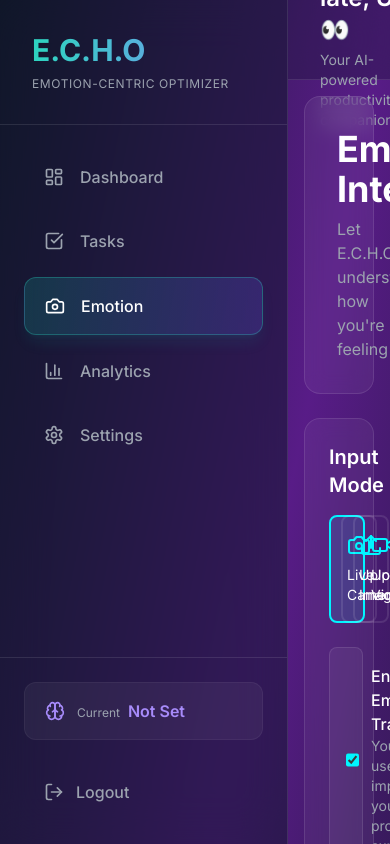
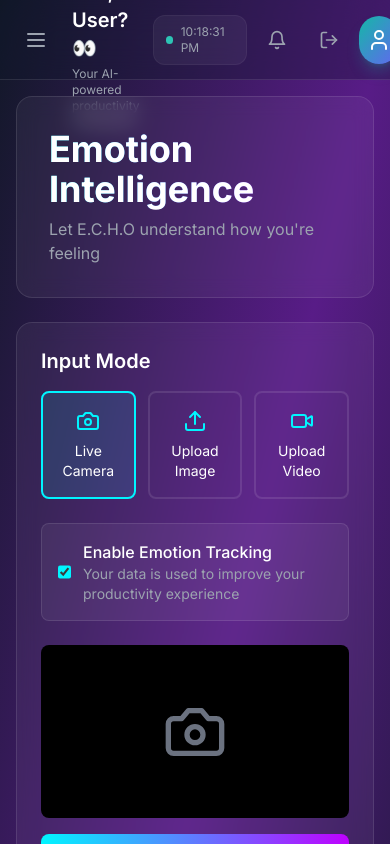
Before and after one commit to beingcrazyasalways/echo-saas, a Next.js app: page /emotion in a window 390 px wide. Shown: the top 844 px of the page. Built offline with nearby package versions, Linux system fonts and the light colour scheme; no server answers.

Commit message:
Fix global layout collapse - mobile-responsive sidebar with toggle menu

```diff
--- a/app/analytics/page.jsx
+++ b/app/analytics/page.jsx
@@ -18,6 +18,7 @@ export default function AnalyticsPage() {
   const [loading, setLoading] = useState(true);
   const [currentEmotion, setCurrentEmotion] = useState('');
   const [behaviorPatterns, setBehaviorPatterns] = useState(null);
+  const [sidebarOpen, setSidebarOpen] = useState(false);
 
   useEffect(() => {
     const savedEmotion = localStorage.getItem('currentEmotion');
@@ -117,10 +118,18 @@ export default function AnalyticsPage() {
 
   return (
     <div className="min-h-screen bg-gradient-to-br from-slate-900 via-violet-900/30 to-slate-900">
-      <Sidebar currentEmotion={currentEmotion} />
+      <Sidebar
+        currentEmotion={currentEmotion}
+        isOpen={sidebarOpen}
+        onClose={() => setSidebarOpen(false)}
+      />
 
-      <div className="ml-72">
-        <Header user={user} currentEmotion={currentEmotion} />
+      <div className="lg:ml-72">
+        <Header
+          user={user}
+          currentEmotion={currentEmotion}
+          onMenuToggle={() => setSidebarOpen(true)}
+        />
 
         <main className="p-6">
           <div className="space-y-6">
--- a/app/dashboard/page.jsx
+++ b/app/dashboard/page.jsx
@@ -57,6 +57,7 @@ export default function DashboardPage() {
   const [streak, setStreak] = useState(0);
   const [xp, setXP] = useState(0);
   const [taskFeedback, setTaskFeedback] = useState(null);
+  const [sidebarOpen, setSidebarOpen] = useState(false);
 
   useEffect(() => {
     checkAuth();
@@ -521,9 +522,13 @@ export default function DashboardPage() {
 
   return (
     <div className={`min-h-screen bg-gradient-to-br ${gradientClass} ${glowClass} transition-all duration-500`}>
-      <Sidebar currentEmotion={currentEmotion} />
+      <Sidebar
+        currentEmotion={currentEmotion}
+        isOpen={sidebarOpen}
+        onClose={() => setSidebarOpen(false)}
+      />
 
-      <div className="ml-72">
+      <div className="lg:ml-72 transition-all duration-300">
         {taskFeedback && (
           <div className={`fixed top-24 right-8 px-4 py-3 rounded-lg shadow-lg z-50 ${
             taskFeedback.type === 'success'
@@ -544,6 +549,7 @@ export default function DashboardPage() {
           user={user}
           currentEmotion={currentEmotion}
           onLogout={handleLogout}
+          onMenuToggle={() => setSidebarOpen(true)}
         />
         <div className="px-4 sm:px-8 py-4 border-b border-white/10 flex items-center justify-between">
           <div className="flex items-center gap-6">
--- a/app/emotion/page.jsx
+++ b/app/emotion/page.jsx
@@ -21,6 +21,7 @@ export default function EmotionPage() {
   const [enableTracking, setEnableTracking] = useState(true);
   const [user, setUser] = useState(null);
   const [currentEmotion, setCurrentEmotion] = useState('');
+  const [sidebarOpen, setSidebarOpen] = useState(false);
 
   const videoRef = useRef(null);
   const canvasRef = useRef(null);
@@ -228,9 +229,13 @@ export default function EmotionPage() {
 
   return (
     <div className="min-h-screen bg-gradient-to-br from-gray-900 via-purple-900 to-gray-900">
-      <Sidebar currentEmotion={currentEmotion} />
+      <Sidebar
+        currentEmotion={currentEmotion}
+        isOpen={sidebarOpen}
+        onClose={() => setSidebarOpen(false)}
+      />
 
-      <div className="ml-72">
+      <div className="lg:ml-72">
         <Header
           user={user}
           currentEmotion={currentEmotion}
@@ -238,6 +243,7 @@ export default function EmotionPage() {
             await signOut();
             router.push('/login');
           }}
+          onMenuToggle={() => setSidebarOpen(true)}
         />
 
         <div className="p-4 sm:p-8">
--- a/app/globals.css
+++ b/app/globals.css
@@ -1,6 +1,12 @@
 @tailwind base;
 @tailwind components;
 @tailwind utilities;
+
+*,
+*::before,
+*::after {
+  box-sizing: border-box;
+}
 
 :root {
   --foreground-rgb: 255, 255, 255;
@@ -16,6 +22,10 @@ body {
       rgb(var(--background-end-rgb))
     )
     rgb(var(--background-start-rgb));
+  margin: 0;
+  padding: 0;
+  width: 100%;
+  min-height: 100vh;
 }
 
 @layer utilities {
--- a/app/settings/page.jsx
+++ b/app/settings/page.jsx
@@ -12,6 +12,7 @@ export default function SettingsPage() {
   const [user, setUser] = useState(null);
   const [loading, setLoading] = useState(true);
   const [currentEmotion, setCurrentEmotion] = useState('');
+  const [sidebarOpen, setSidebarOpen] = useState(false);
 
   useEffect(() => {
     const savedEmotion = localStorage.getItem('currentEmotion');
@@ -53,10 +54,18 @@ export default function SettingsPage() {
 
   return (
     <div className="min-h-screen bg-gradient-to-br from-slate-900 via-violet-900/30 to-slate-900">
-      <Sidebar currentEmotion={currentEmotion} />
+      <Sidebar
+        currentEmotion={currentEmotion}
+        isOpen={sidebarOpen}
+        onClose={() => setSidebarOpen(false)}
+      />
 
-      <div className="ml-72">
-        <Header user={user} currentEmotion={currentEmotion} />
+      <div className="lg:ml-72">
+        <Header
+          user={user}
+          currentEmotion={currentEmotion}
+          onMenuToggle={() => setSidebarOpen(true)}
+        />
 
         <main className="p-6">
           <div className="space-y-6">
--- a/app/tasks/page.jsx
+++ b/app/tasks/page.jsx
@@ -19,6 +19,7 @@ export default function TasksPage() {
   const [filter, setFilter] = useState('all');
   const [loading, setLoading] = useState(true);
   const [currentEmotion, setCurrentEmotion] = useState('');
+  const [sidebarOpen, setSidebarOpen] = useState(false);
 
   useEffect(() => {
     const savedEmotion = localStorage.getItem('currentEmotion');
@@ -121,10 +122,18 @@ export default function TasksPage() {
 
   return (
     <div className="min-h-screen bg-gradient-to-br from-slate-900 via-violet-900/30 to-slate-900">
-      <Sidebar currentEmotion={currentEmotion} />
+      <Sidebar
+        currentEmotion={currentEmotion}
+        isOpen={sidebarOpen}
+        onClose={() => setSidebarOpen(false)}
+      />
 
-      <div className="ml-72">
-        <Header user={user} currentEmotion={currentEmotion} />
+      <div className="lg:ml-72">
+        <Header
+          user={user}
+          currentEmotion={currentEmotion}
+          onMenuToggle={() => setSidebarOpen(true)}
+        />
 
         <main className="p-6">
           <div className="space-y-6">
--- a/components/Header.jsx
+++ b/components/Header.jsx
@@ -1,9 +1,9 @@
 'use client';
 
-import { User, Bell, LogOut } from 'lucide-react';
+import { User, Bell, LogOut, Menu } from 'lucide-react';
 import { useTimeContext } from '../hooks/useTimeContext';
 
-export default function Header({ user, currentEmotion, onLogout }) {
+export default function Header({ user, currentEmotion, onLogout, onMenuToggle }) {
   const { greeting, sessionDuration, formattedTime } = useTimeContext();
 
   const getEmotionBadge = () => {
@@ -20,21 +20,29 @@ export default function Header({ user, currentEmotion, onLogout }) {
   };
 
   return (
-    <header className="h-20 backdrop-blur-xl bg-slate-900/30 border-b border-white/10 flex items-center justify-between px-8">
-      <div>
-        <h2 className="text-2xl font-semibold text-white">
-          {greeting}
-        </h2>
-        <div className="flex items-center gap-4 mt-1">
-          <p className="text-sm text-gray-400">
-            Your AI-powered productivity companion
-          </p>
-          <span className="text-xs text-teal-400">•</span>
-          <p className="text-xs text-gray-500">Active for {sessionDuration}</p>
+    <header className="h-20 backdrop-blur-xl bg-slate-900/30 border-b border-white/10 flex items-center justify-between px-4 sm:px-8">
+      <div className="flex items-center gap-4">
+        <button
+          onClick={onMenuToggle}
+          className="lg:hidden p-2 rounded-lg text-gray-400 hover:text-white hover:bg-white/10"
+        >
+          <Menu size={24} />
+        </button>
+        <div>
+          <h2 className="text-xl sm:text-2xl font-semibold text-white">
+            {greeting}
+          </h2>
+          <div className="flex items-center gap-2 sm:gap-4 mt-1">
+            <p className="text-xs sm:text-sm text-gray-400">
+              Your AI-powered productivity companion
+            </p>
+            <span className="text-xs text-teal-400 hidden sm:inline">•</span>
+            <p className="text-xs text-gray-500 hidden sm:inline">Active for {sessionDuration}</p>
+          </div>
         </div>
       </div>
 
-      <div className="flex items-center gap-4">
+      <div className="flex items-center gap-2 sm:gap-4">
         <div className="flex items-center gap-2 px-3 py-2 bg-white/5 rounded-xl border border-white/5">
           <div className="w-2 h-2 bg-teal-400 rounded-full animate-pulse"></div>
           <span className="text-xs text-gray-400">{formattedTime}</span>
--- a/components/Sidebar.jsx
+++ b/components/Sidebar.jsx
@@ -9,10 +9,12 @@ import {
   Settings,
   LogOut,
   Brain,
-  Camera
+  Camera,
+  X,
+  Menu
 } from 'lucide-react';
 
-export default function Sidebar({ currentEmotion }) {
+export default function Sidebar({ currentEmotion, isOpen, onClose }) {
   const router = useRouter();
   const pathname = usePathname();
 
@@ -40,12 +42,35 @@ export default function Sidebar({ currentEmotion }) {
   };
 
   return (
-    <div className="w-72 h-screen backdrop-blur-xl bg-slate-900/50 border-r border-white/10 flex flex-col fixed left-0 top-0">
-      <div className="p-8 border-b border-white/10">
-        <h1 className="text-3xl font-bold bg-gradient-to-r from-teal-400 to-indigo-400 bg-clip-text text-transparent">
+    <>
+      {/* Mobile overlay */}
+      {isOpen && (
+        <div
+          className="fixed inset-0 bg-black/50 backdrop-blur-sm z-40 lg:hidden"
+          onClick={onClose}
+        />
+      )}
+
+      {/* Sidebar */}
+      <div className={`
+        fixed lg:static inset-y-0 left-0 z-50
+        w-72 h-screen backdrop-blur-xl bg-slate-900/50 border-r border-white/10 flex flex-col
+        transform transition-transform duration-300 ease-in-out
+        ${isOpen ? 'translate-x-0' : '-translate-x-full lg:translate-x-0'}
+      `}>
+        <div className="p-6 border-b border-white/10 flex items-center justify-between">
+          <div>
+            <h1 className="text-2xl sm:text-3xl font-bold bg-gradient-to-r from-teal-400 to-indigo-400 bg-clip-text text-transparent">
               E.C.H.O
             </h1>
             <p className="text-xs text-gray-400 mt-2 tracking-wider uppercase">Emotion-Centric Optimizer</p>
+          </div>
+          <button
+            onClick={onClose}
+            className="lg:hidden p-2 rounded-lg text-gray-400 hover:text-white hover:bg-white/10"
+          >
+            <X size={24} />
+          </button>
         </div>
 
         <nav className="flex-1 p-6 space-y-2">
@@ -55,7 +80,10 @@ export default function Sidebar({ currentEmotion }) {
             return (
               <button
                 key={item.path}
-              onClick={() => router.push(item.path)}
+                onClick={() => {
+                  router.push(item.path);
+                  onClose();
+                }}
                 className={`w-full flex items-center gap-4 px-5 py-4 rounded-xl transition-all duration-300 ${
                   isActive
                     ? 'bg-gradient-to-r from-teal-500/20 to-indigo-500/20 text-white border border-teal-400/30 shadow-lg shadow-teal-500/10'
@@ -90,5 +118,6 @@ export default function Sidebar({ currentEmotion }) {
           </button>
         </div>
       </div>
+    </>
   );
 }
```
Lines whose indentation alone changed are shown as unchanged.
